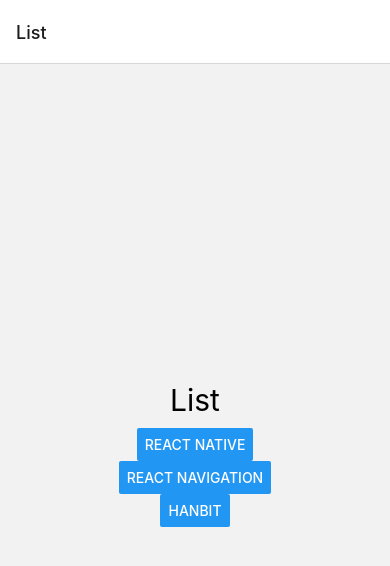
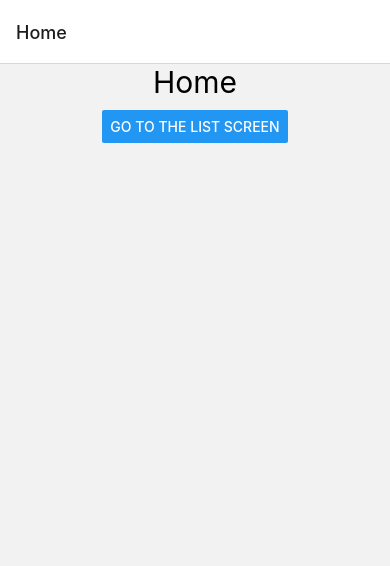
Before and after one commit to l33keunha/react-native, a React Native app in the folder react-native-navigation/: screen / in a window 390 px wide. Shown: the top 566 px of the page. Built offline with nearby package versions, Linux system fonts and the light colour scheme.

Commit message:
화면 이동

```diff
--- a/react-native-navigation/src/screens/Home.js
+++ b/react-native-navigation/src/screens/Home.js
@@ -10,11 +10,14 @@
     margin-bottom: 10px;
 `;
 
-const Home = () => {
+const Home = ({ navigation }) => {
     return (
         <Container>
             <StyledText>Home</StyledText>
-            <Button title ="go to the list screen"/>
+            <Button
+                title ="go to the list screen"
+                onPress={() => navigation.navigate('List')}
+            />
         </Container>
     );
 };
--- a/react-native-navigation/src/screens/Item.js
+++ b/react-native-navigation/src/screens/Item.js
@@ -11,10 +11,12 @@
     margin-bottom: 10px;
 `;
 
-const Item = () => {
+const Item = ({ route }) => {
     return (
         <Container>
             <StyledText>Item</StyledText>
+            <StyledText>ID: {route.params.id}</StyledText>
+            <StyledText>Name: {route.params.name}</StyledText>
         </Container>
     )
 }
--- a/react-native-navigation/src/screens/List.js
+++ b/react-native-navigation/src/screens/List.js
@@ -19,8 +19,10 @@
 ];
 
 
-const List = () => {
-    const _onPress = item => {};
+const List = ({ navigation }) => {
+    const _onPress = item => {
+        navigation.navigate('Item', { id: item._id, name: item.name });
+    };
 
     return (
         <Container>
--- a/react-native-navigation/src/screens/Stack.js
+++ b/react-native-navigation/src/screens/Stack.js
@@ -8,9 +8,9 @@
 
 const StackNavigation = () => {
     return (
-        <Stack.Navigator>
+        <Stack.Navigator initialRouteName="Home">
+            <Stack.Screen name = "Home" component={Home}/>
             <Stack.Screen name = "List" component={List}/>
-            <Stack.Screen name = "Home" component={Home}/>
             <Stack.Screen name = "Item" component={Item}/>
         </Stack.Navigator>
     )
```
